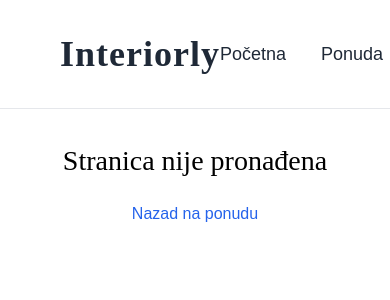
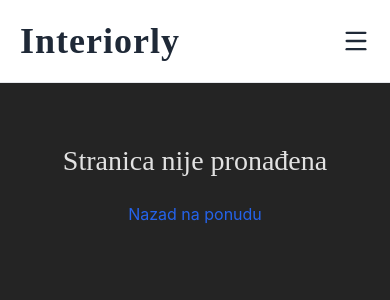
Before and after one commit to elab-development/klijentske-veb-tehnologije-i-skriptni-jezici-2025-26-2024-0587-virtuelni-dizajn-enterijera, a React (Vite) app: page /products/1 in a window 390 px wide. Shown: the top 300 px of the page. Built offline with nearby package versions, Linux system fonts and the light colour scheme.

Commit message:
Uradjena raspolozivost svih stranica na mobilnim uredjajima

```diff
--- a/src/components/Navbar.tsx
+++ b/src/components/Navbar.tsx
@@ -1,14 +1,15 @@
+import { useState } from "react";
 import { Link, useNavigate } from "react-router-dom";
+import {Menu, X} from "lucide-react";
 
 function Navbar() {
   const navigate = useNavigate();
+  const [ otvoren, setOtvoren] = useState(false);
+
 
   return (
     <nav
       style={{
-        display: "flex",
-        justifyContent: "space-between",
-        alignItems: "center",
         padding: "20px 60px",
         backgroundColor: "#ffffff",
         borderBottom: "1px solid #e5e7eb",
@@ -19,6 +20,8 @@ function Navbar() {
         zIndex: 100,
       }}
     >
+      <div style={{ display: "flex", justifyContent:"space-between", alignItems: "center"}}>
+
       <h1
         style={{
           fontSize: "36px",
@@ -32,7 +35,21 @@ function Navbar() {
         Interiorly
       </h1>
 
-      <div
+      <button className="hamburger-btn"
+      onClick={() => setOtvoren(!otvoren)}
+      style={{
+        display: "none",
+        background: "none",
+        border: "none",
+        cursor: "pointer",
+        color: "#1f2937",
+        padding: 0,
+      }}
+      >
+        {otvoren ? <X size={28} /> : <Menu size={28} />}
+      </button>
+
+      <div className=" nav-links"
         style={{
           display: "flex",
           gap: "35px",
@@ -103,8 +120,46 @@ function Navbar() {
           Odjavi se
         </button>
       </div>
+      </div>
+      {otvoren && (
+        <div style={{
+          display: "flex",
+          flexDirection: "column",
+          gap: "'16px",
+          paddingTop: "16px",
+          borderTop: "1px solid #e5e7eb",
+          marginTop: "16px",
+        }}
+        >
+          <Link to="/home" onClick={() => setOtvoren(false)} style ={{ textDecoration: "none", color: "#1f2937", fontSize: "18px",fontWeight: "500"}}>
+          Početna</Link>
+            <Link to="/ponuda" onClick={() => setOtvoren(false)} style ={{ textDecoration: "none", color: "#1f2937", fontSize: "18px",fontWeight: "500"}}>
+          Ponuda</Link>
+            <Link to="/galerija" onClick={() => setOtvoren(false)} style ={{ textDecoration: "none", color: "#1f2937", fontSize: "18px",fontWeight: "500"}}>
+          Galerija</Link>
+            <Link to="/home" onClick={() => setOtvoren(false)} style ={{ textDecoration: "none", color: "#1f2937", fontSize: "18px",fontWeight: "500"}}>
+          Korisnički profil</Link>
+          <button
+          onClick={() => {navigate("/"); setOtvoren(false); }}
+          style={{
+            backgroundColor: "#2563eb",
+            color: "white",
+            border: "none",
+            padding: "10px 22px",
+            borderRadius: "8px",
+            cursor: "pointer",
+            fontSize: "16px",
+            fontWeight: "600",
+            alignSelf: "flex-start",
+          }}
+          >
+            Odjavi se
+          </button>
+        </div>
+      )}
     </nav>
   );
+
 }
 
 export default Navbar;
--- a/src/index.css
+++ b/src/index.css
@@ -2,21 +2,24 @@
 
 @import url('https://fonts.googleapis.com/css2?family=Playfair+Display:wght@500;600;700&family=Poppins:wght@300;400;500;600&display=swap');
 
-* {
-  margin: 0;
-  padding: 0;
-  box-sizing: border-box;
-}
 
-html,
-body,
-#root {
-  width: 100%;
-  min-height: 100vh;
+:root {
+  font-family: Inter, system-ui, Avenir, Helvetica, Arial, Helvetica, sans-serif;
+  line-height: 1.5;
+  font-weight: 400;
+  color-scheme: light dark;
+  color: rgba(255,255,255, 0.87);
+  background-color: #242424;
+  font-synthesis: none;
+  text-rendering: optimizeLegibility;
+  -webkit-font-smoothing: antialiased;
+  -moz-osx-font-smoothing: grayscale;
 }
 
 body {
-  font-family: "Poppins", sans-serif;
+  margin: 0;
+  min-width: 320px;
+  min-height: 100vh;
 }
 
 h1,
@@ -37,3 +40,34 @@ h3 {
   display: block;
   isolation: isolate;
 }
+
+@media (max-width: 768px){
+  .hamburger-btn {
+    display: block !important;
+  }
+  .nav-links {
+    display: none !important;
+  }
+  nav {
+    padding: 14px 20px !important
+  }
+}
+.product-detail-grid {
+  grid-template-columns: 1fr !important;
+}
+@media (min-width: 768px){
+  .product-detail-grid{
+    grid-template-columns: 1fr 1fr !important;
+  }
+}
+.dizajn-mobile-msg{
+  display: none;
+}
+@media (max-width: 768px){
+  .dizajn-sidebar{
+    display: none !important;
+  }
+  .dizajn-mobile-msg{
+    display: flex !important;
+  }
+}
--- a/src/pages/Boje.tsx
+++ b/src/pages/Boje.tsx
@@ -29,7 +29,7 @@ function Boje() {
   const filPalete = aktivniTon === "sve" ? palete: palete.filter((p) => p.ton === aktivniTon);
 
   return (
-    <div style={{ minHeight: "100vh", backgroundColor: "#f7f3ee", paddingTop: "120px", paddingBottom: "60px", paddingLeft: "40px", paddingRight: "40px" }}>
+    <div style={{ minHeight: "100vh", backgroundColor: "#f7f3ee", paddingTop: "120px", paddingBottom: "60px", paddingLeft: "clamp(16px,5vw,40px", paddingRight: "clamp(16px,5vw,40px" }}>
       <div style={{ maxWidth: "1100px", margin: "0 auto" }}>
         <button
           onClick={() => navigate("/products/Boje")}
@@ -38,7 +38,7 @@ function Boje() {
           ← Nazad na ponudu
         </button>
 
-        <h1 style={{ textAlign: "center", fontSize: "46px", marginBottom: "16px", color: "#2f2f2f" }}>
+        <h1 style={{ textAlign: "center", fontSize: "clamp(28px, 6vw, 46px)", marginBottom: "16px", color: "#2f2f2f" }}>
           Paleta boja
         </h1>
 
--- a/src/pages/DizajnEditor.tsx
+++ b/src/pages/DizajnEditor.tsx
@@ -618,4 +618,4 @@ export default function DizajnEditor() {
       </div>
     </div>
   );
-}0
+}
--- a/src/pages/Galerija.tsx
+++ b/src/pages/Galerija.tsx
@@ -133,7 +133,7 @@ export default function Galerija() {
   return (
     <div style={{ minHeight: "100vh", backgroundColor: "#eef0f5", padding: "40px 20px", paddingTop: "100px" }}>
       <div style={{ textAlign: "center", marginBottom: "40px" }}>
-        <h1 style={{ fontSize: "42px", color: "#1a1a2e", marginBottom: "10px", fontWeight: 400 }}>
+        <h1 style={{ fontSize: "clamp(26px, 5vw, 42px", color: "#1a1a2e", marginBottom: "10px", fontWeight: 400 }}>
           Galerija inspiracija
         </h1>
         <p style={{ fontSize: "18px", color: "#666" }}>
@@ -144,7 +144,7 @@ export default function Galerija() {
       {!aktivnaKategorija ? (
         <div style={{
           display: "grid",
-          gridTemplateColumns: "repeat(3, 1fr)",
+          gridTemplateColumns: "repeat(auto-fit, minmax(280px, 1fr))",
           gap: "20px",
           maxWidth: "1100px",
           margin: "0 auto",
@@ -183,7 +183,7 @@ export default function Galerija() {
             </button>
           </div>
 
-          <div style={{ display: "grid", gridTemplateColumns: "repeat(3, 1fr)", gap: "16px", backgroundColor: "#f3f4f6", padding: "16px", borderRadius: "12px" }}>
+          <div style={{ display: "grid", gridTemplateColumns: "repeat(auto-fit, minmax(260px, 1fr))", gap: "16px", backgroundColor: "#f3f4f6", padding: "16px", borderRadius: "12px" }}>
             {stavkeNaStrani?.map((stavka) => (
               <div
   key={stavka.id}
--- a/src/pages/Home.tsx
+++ b/src/pages/Home.tsx
@@ -17,7 +17,7 @@ function Home() {
       <div className="relative z-10 flex flex-col items-center">
 
         <section className="text-center px-4 w-full" style={{ paddingTop: "180px", paddingBottom: "80px" }}>
-          <h1 className="text-7xl md:text-8xl font-serif text-slate-900 mb-10">
+          <h1 className="text-5xl md:text-7xl lg:text-8x1 font-serif text-slate-900 mb-10">
             Interiorly
           </h1>
 
@@ -38,8 +38,8 @@ style={{ color: "#2d2d2d", textShadow: "0 1px 3px rgba(255,255,255,0.8)" }}
         </section>
 
 
-       <section className="w-full max-w-5xl mx-auto px-12 pb-20">
-  <div className="grid md:grid-cols-3 gap-6">
+       <section className="w-full max-w-5xl mx-auto px-4 md:px-12 pb-20">
+  <div className="grid grid-cols-1 md:grid-cols-3 gap-6">
 
     <div className="bg-white/80 rounded-3xl shadow-xl" style={{ padding: "20px 24px" }}>
       <div className="flex items-center gap-4 mb-3">
--- a/src/pages/Login.tsx
+++ b/src/pages/Login.tsx
@@ -32,9 +32,9 @@ function Login() {
     >
       <div
         style={{
-          width: "500px",
+          width: "min(500px, 90vw)",
           backgroundColor: "rgba(255,255,255,0.95)",
-          padding: "40px",
+          padding: "clamp(20px, 5vw, 40px)",
           borderRadius: "20px",
           boxShadow: "0 10px 30px rgba(0,0,0,0.15)",
         }}
--- a/src/pages/Podaci.tsx
+++ b/src/pages/Podaci.tsx
@@ -45,10 +45,10 @@ const [omiljeneSlike, setOmiljeneSlike] = useState<{ id: number; naziv: string;
   setIsEditing(false);
 };
   return (
-    <div style={{ minHeight: "100vh", backgroundColor: "#f3f4f6", paddingTop: "100px", paddingLeft: "40px", paddingRight: "40px", paddingBottom: "40px" }}>
+    <div style={{ minHeight: "100vh", backgroundColor: "#f3f4f6", paddingTop: "100px", paddingLeft: "clamp(16px, 5vw, 40px)", paddingRight: "clamp(16px, 5vw, 40px)", paddingBottom: "40px" }}>
       <div style={{ maxWidth: "800px", margin: "0 auto" }}>
 
-        <div style={{ display: "flex", justifyContent: "space-between", alignItems: "center", marginBottom: "30px" }}>
+        <div style={{ display: "flex",flexWrap: "wrap", gap: "12px", justifyContent: "space-between", alignItems: "center", marginBottom: "30px" }}>
           <h1 style={{ fontSize: "36px", color: "#111827" }}>Korisnički profil</h1>
           <Dugme
   tekst={isEditing ? "Sačuvaj" : "Uredi profil"}
@@ -136,7 +136,7 @@ const [omiljeneSlike, setOmiljeneSlike] = useState<{ id: number; naziv: string;
           Nema sačuvanih ideja.
         </p>
       ) : (
-        <div style={{ display: "grid", gridTemplateColumns: "repeat(3, 1fr)", gap: "16px" }}>
+        <div style={{ display: "grid", gridTemplateColumns: "repeat(auto-fit, minmax(200px, 1fr))", gap: "16px" }}>
           {omiljeneSlike.map((slika) => (
             <div key={slika.id} style={{ borderRadius: "12px", overflow: "hidden", boxShadow: "0 4px 12px rgba(0,0,0,0.1)" }}>
               <img src={slika.slika} alt={slika.naziv} style={{ width: "100%", height: "180px", objectFit: "cover" }} />
--- a/src/pages/Ponuda.tsx
+++ b/src/pages/Ponuda.tsx
@@ -32,7 +32,7 @@ function Ponuda() {
       style={{
         minHeight: "100vh",
         backgroundColor: "#f7f3ee",
-        padding: "140px 60px 80px",
+        padding: "140px clamp(16px, 5vw, 60px) 80px",
       }}
     >
       <div
@@ -43,7 +43,7 @@ function Ponuda() {
       >
         <h1
           style={{
-            fontSize: "48px",
+            fontSize: "clamp(28px, 5vw, 48px)",
             color: "#111827",
             marginBottom: "15px",
           }}
--- a/src/pages/Registracija.tsx
+++ b/src/pages/Registracija.tsx
@@ -35,9 +35,9 @@ export function Register() {
     >
       <div
         style={{
-          width: "500px",
+          width: "min(500px, 90vw)",
           backgroundColor: "rgba(255,255,255,0.95)",
-          padding: "40px",
+          padding: "clamp(20px, 5vw, 40px)",
           borderRadius: "20px",
           boxShadow: "0 10px 30px rgba(0,0,0,0.15)",
         }}
```
Also changed, not shown: src/pages/ProductDetail.tsx (+4 -5 lines).
